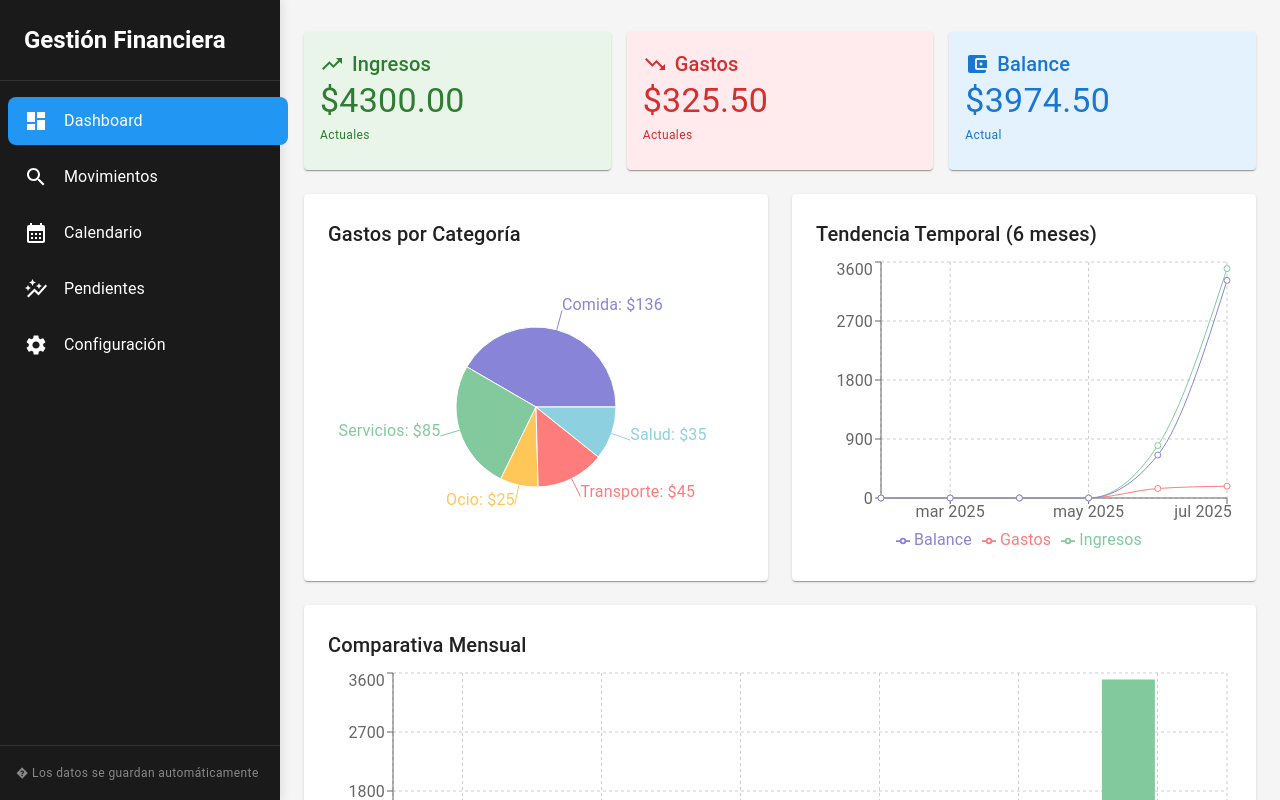
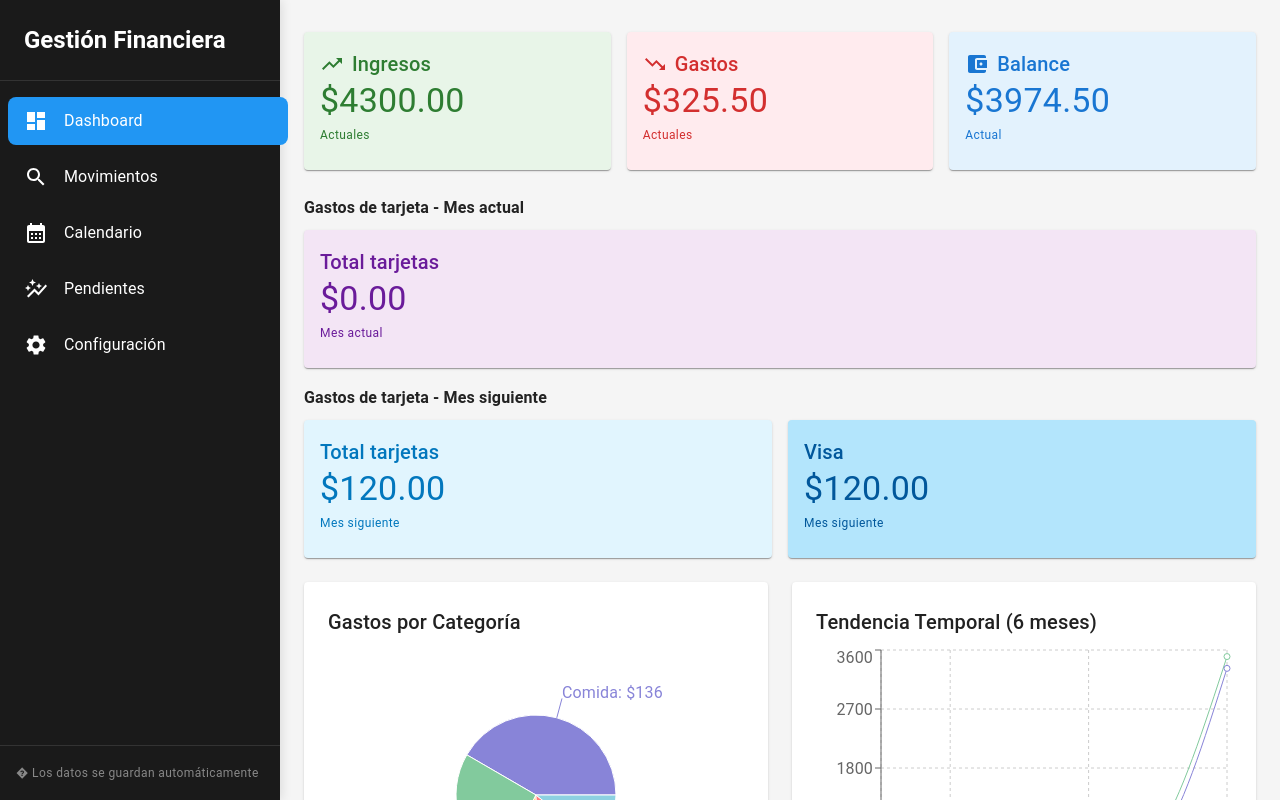
Before and after one commit to Lalo6174/Gastos, a React (Vite) app: page / in a window 1280 px wide. Shown: the top 800 px of the page. Built offline with nearby package versions, Linux system fonts and the light colour scheme.

Commit message:
Dashboard: tarjetas de gastos de tarjeta por mes y por tipo, mostrando correctamente consumos

```diff
--- a/src/App.tsx
+++ b/src/App.tsx
@@ -431,6 +431,7 @@ function AppContent() {
       {tab === 0 && (
         <>
           <Box display="flex" gap={2} mb={3} flexWrap="wrap">
+            {/* Tarjetas principales */}
             <Card sx={{ flex: 1, minWidth: 200, bgcolor: '#e8f5e8', color: '#2e7d32' }}>
               <CardContent>
                 <Box display="flex" alignItems="center">
@@ -461,6 +462,76 @@ function AppContent() {
                 <Typography variant="caption">Actual</Typography>
               </CardContent>
             </Card>
+          </Box>
+
+          {/* Tarjetas de gastos de tarjeta */}
+          {/* Tarjetas de gastos de tarjeta - Mes actual */}
+          <Box mb={1} mt={2}>
+            <Typography variant="subtitle1" sx={{ fontWeight: 600, mb: 1 }}>Gastos de tarjeta - Mes actual</Typography>
+          </Box>
+          <Box display="flex" gap={2} mb={2} flexWrap="wrap">
+            {/* Total mes actual */}
+            <Card sx={{ flex: 1, minWidth: 200, bgcolor: '#f3e5f5', color: '#6a1b9a' }}>
+              <CardContent>
+                <Typography variant="h6">Total tarjetas</Typography>
+                <Typography variant="h4">
+                  ${transacciones.filter(t => t.tipo === 'gasto' && t.tarjeta && new Date(t.fecha).getMonth() === new Date().getMonth() && new Date(t.fecha).getFullYear() === new Date().getFullYear()).reduce((a, b) => a + b.monto, 0).toFixed(2)}
+                </Typography>
+                <Typography variant="caption">Mes actual</Typography>
+              </CardContent>
+            </Card>
+            {/* Por cada tarjeta */}
+            {tarjetasPersonalizadas.map((tarj, idx) => {
+              const total = transacciones.filter(t => t.tipo === 'gasto' && t.tarjeta === tarj && new Date(t.fecha).getMonth() === new Date().getMonth() && new Date(t.fecha).getFullYear() === new Date().getFullYear()).reduce((a, b) => a + b.monto, 0);
+              if (total === 0) return null;
+              return (
+                <Card key={tarj} sx={{ flex: 1, minWidth: 200, bgcolor: '#ede7f6', color: '#4527a0' }}>
+                  <CardContent>
+                    <Typography variant="h6">{tarj}</Typography>
+                    <Typography variant="h4">${total.toFixed(2)}</Typography>
+                    <Typography variant="caption">Mes actual</Typography>
+                  </CardContent>
+                </Card>
+              );
+            })}
+          </Box>
+          {/* Tarjetas de gastos de tarjeta - Mes siguiente */}
+          <Box mb={1} mt={2}>
+            <Typography variant="subtitle1" sx={{ fontWeight: 600, mb: 1 }}>Gastos de tarjeta - Mes siguiente</Typography>
+          </Box>
+          <Box display="flex" gap={2} mb={3} flexWrap="wrap">
+            {/* Total mes siguiente */}
+            <Card sx={{ flex: 1, minWidth: 200, bgcolor: '#e1f5fe', color: '#0277bd' }}>
+              <CardContent>
+                <Typography variant="h6">Total tarjetas</Typography>
+                <Typography variant="h4">
+                  ${(() => {
+                    const now = new Date();
+                    const nextMonth = (now.getMonth() + 1) % 12;
+                    const nextYear = now.getMonth() === 11 ? now.getFullYear() + 1 : now.getFullYear();
+                    return transacciones.filter(t => t.tipo === 'gasto' && t.tarjeta && new Date(t.fecha).getMonth() === nextMonth && new Date(t.fecha).getFullYear() === nextYear).reduce((a, b) => a + b.monto, 0).toFixed(2);
+                  })()}
+                </Typography>
+                <Typography variant="caption">Mes siguiente</Typography>
+              </CardContent>
+            </Card>
+            {/* Por cada tarjeta */}
+            {tarjetasPersonalizadas.map((tarj, idx) => {
+              const now = new Date();
+              const nextMonth = (now.getMonth() + 1) % 12;
+              const nextYear = now.getMonth() === 11 ? now.getFullYear() + 1 : now.getFullYear();
+              const total = transacciones.filter(t => t.tipo === 'gasto' && t.tarjeta === tarj && new Date(t.fecha).getMonth() === nextMonth && new Date(t.fecha).getFullYear() === nextYear).reduce((a, b) => a + b.monto, 0);
+              if (total === 0) return null;
+              return (
+                <Card key={tarj} sx={{ flex: 1, minWidth: 200, bgcolor: '#b3e5fc', color: '#01579b' }}>
+                  <CardContent>
+                    <Typography variant="h6">{tarj}</Typography>
+                    <Typography variant="h4">${total.toFixed(2)}</Typography>
+                    <Typography variant="caption">Mes siguiente</Typography>
+                  </CardContent>
+                </Card>
+              );
+            })}
           </Box>
 
           {/* Gráficos en el dashboard */}
```
